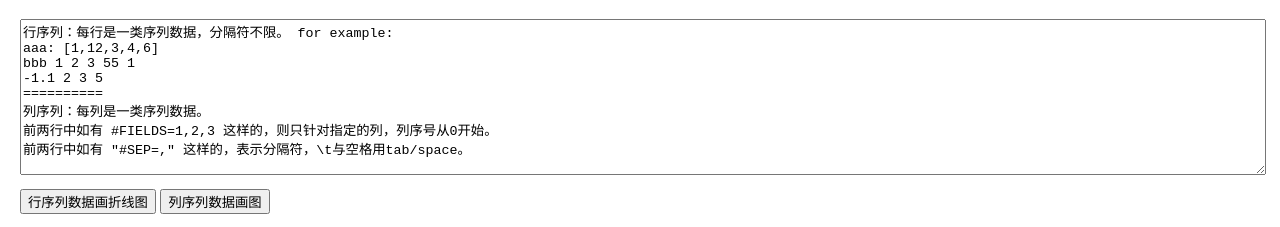
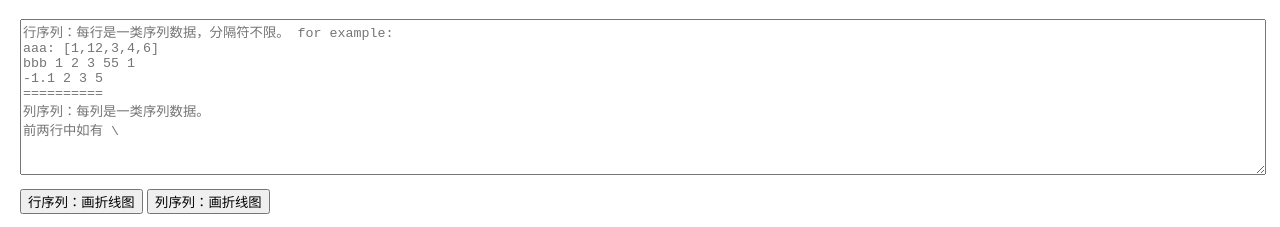
Before and after one commit to superzhangmch/tiny_tools, a plain HTML site: page plot_line_chart_for_sequence_data.html in a window 1280 px wide. Shown: the part 70-297 px from the top of the page. Drawn offline with nearby package versions, Linux system fonts and the light colour scheme.

Commit message:
Update plot_line_chart_for_sequence_data.html

```diff
--- a/plot_line_chart_for_sequence_data.html
+++ b/plot_line_chart_for_sequence_data.html
@@ -1,3 +1,4 @@
+
 <!DOCTYPE html>
 <html>
 <head>
@@ -43,8 +44,8 @@ function processData() {
 function parseDataByColumns(input) {
     const lines = input.split('\n');
     let delimiter = ' ';
-    let fields = [0];
-    const columnData = {0: []};
+    let fields = [1];
+    const columnData = {1: []};
 
     for (let line of lines) {
         line = line.trim();
@@ -231,17 +232,16 @@ function getRandomColor() {
 </head>
 <body>
     <h1>序列数据画折线图</h1>
-    <textarea id="inputData" rows="10" cols="50" placeholder="">
-行序列：每行是一类序列数据，分隔符不限。 for example:
+    <textarea id="inputData" rows="10" cols="50" placeholder="行序列：每行是一类序列数据，分隔符不限。 for example:
 aaa: [1,12,3,4,6]
 bbb 1 2 3 55 1
 -1.1 2 3 5
 ==========
 列序列：每列是一类序列数据。
-前两行中如有 #FIELDS=1,2,3 这样的，则只针对指定的列，列序号从0开始。
-前两行中如有 "#SEP=," 这样的，表示分隔符，\t与空格用tab/space。
-    </textarea>
-    <button onclick="processData()">行序列数据画折线图</button> <button onclick="processColData()">列序列数据画图</button>
+前两行中如有 \"#FIELDS=1,2,3\" 这样的，则只针对指定的列，列序号从 1 开始。
+前两行中如有 \"#SEP=,\" 这样的，表示分隔符，\t与空格用tab/space。"></textarea>
+    <button onclick="processData()">行序列：画折线图</button> <button onclick="processColData()">列序列：画折线图</button>
+    <p>
     <div id="statisticsTableContainer"></div>
     <canvas id="lineChart"></canvas>
 
```
